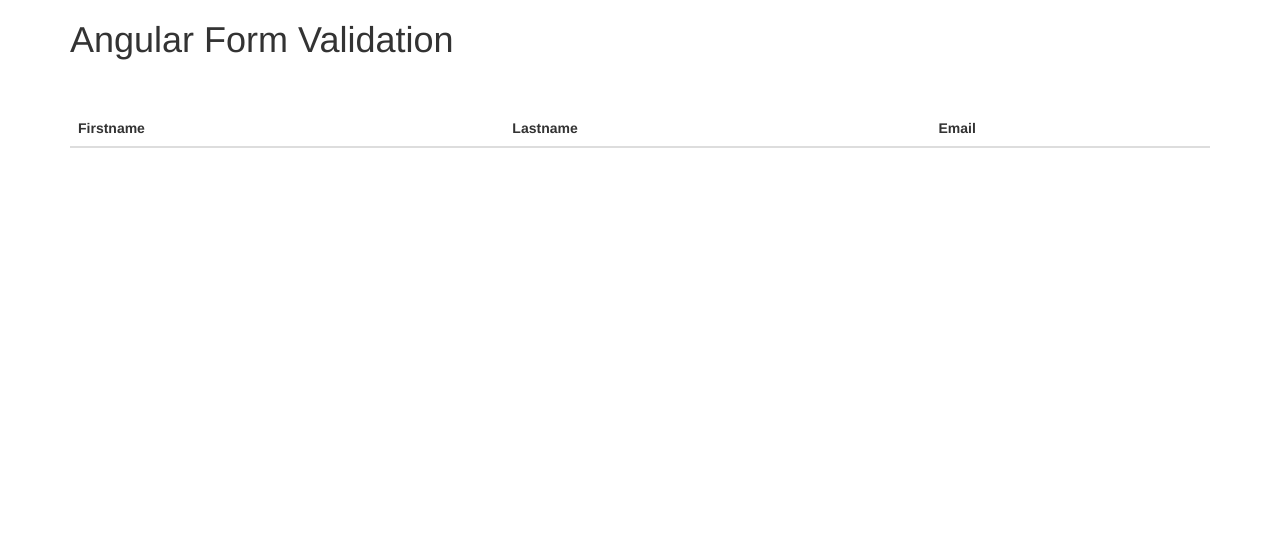
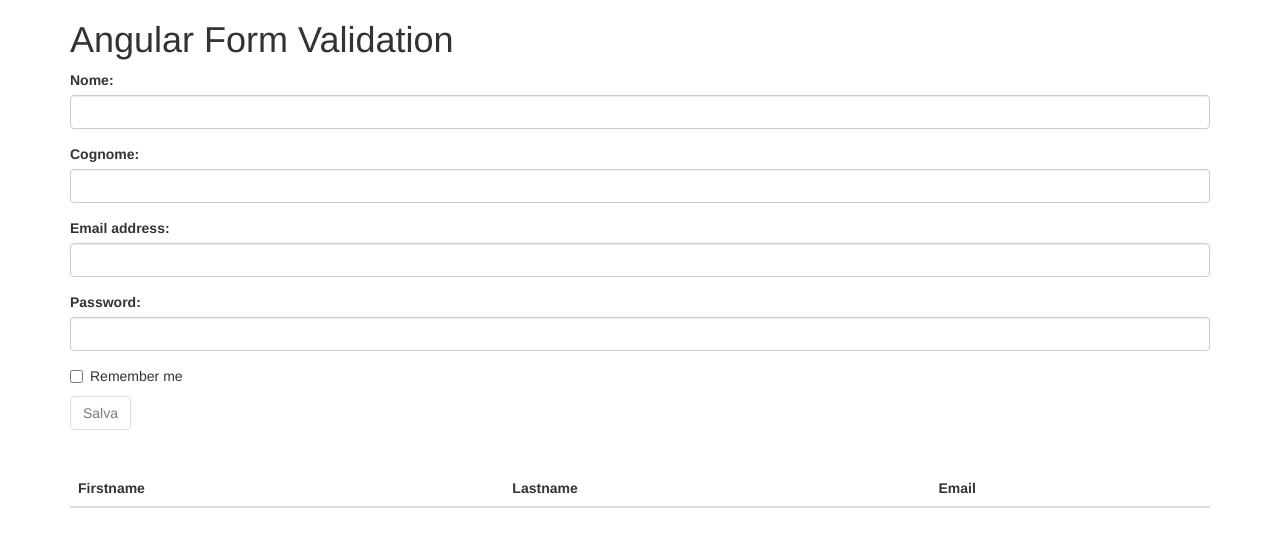
Before and after one commit to alexcoccos/9forms, a website: page index.html in a window 1280 px wide. Drawn offline with nearby package versions, Linux system fonts and the light colour scheme.

Commit message:
invalidazione form

```diff
--- a/form.template.html
+++ b/form.template.html
@@ -2,3 +2,27 @@
 <!--CREARE UNA FORM PER INSERIRE NOME COGNOME ED EMAIL-->
 <!--VALIDARE LA FORM-->
 <!--SCRIVERE UNA FUNZIONE PER INSERIRE L'UTENTE NELLA LISTA UTENTI-->
+<form name="miaform" novalidate>
+  <div class="form-group">
+    <label for="nome">Nome:</label>
+    <input type="nome" ng-model="$parent.user.nome" class="form-control" id="nome" ng-required="true">
+  </div>
+  <div class="form-group">
+    <label for="cognome">Cognome:</label>
+    <input type="cognome" ng-model="$parent.user.cognome" class="form-control" id="cognome" ng-required="true">
+  </div>
+  <div class="form-group">
+    <label for="email">Email address:</label>
+    <input type="email" ng-model="$parent.user.email" class="form-control" id="email" ng-required="true">
+  </div>
+  <div class="form-group">
+    <label for="pwd">Password:</label>
+    <input type="password"ng-model="$parent.user.password"  class="form-control" id="pwd" ng-required="true">
+  </div>
+  <div class="checkbox">
+    <label><input type="checkbox"> Remember me</label>
+  </div>
+  <button type="submit" class="btn btn-default" ng-disabled="miaform.$invalid">Salva</button>
+</form>
+
+<!-- non funzione la validazione della form se nn mettiamo un ng-model che si collega a tutti gli input precedenti-->
```
Also changed, not shown: index.html (+1 -0 lines).
